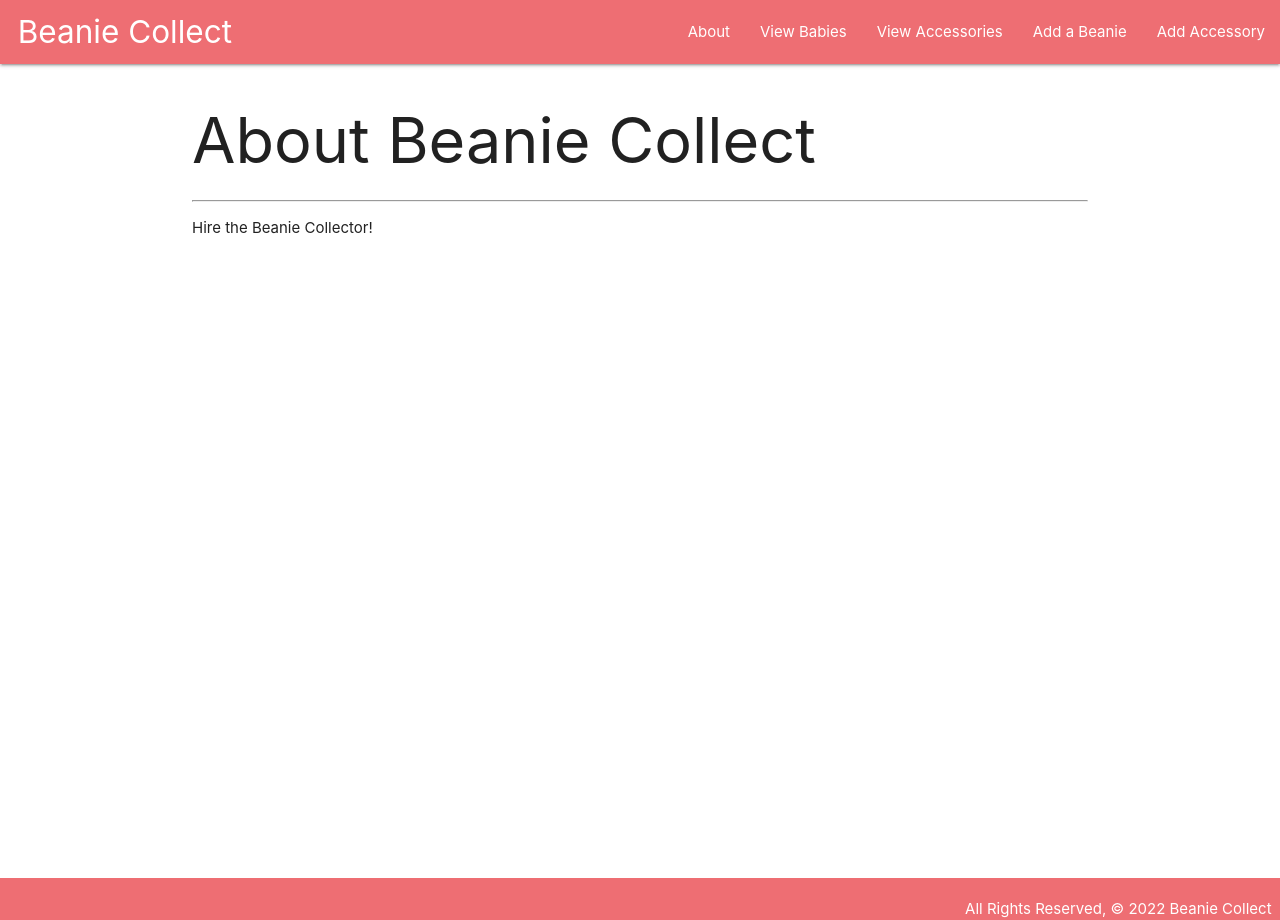
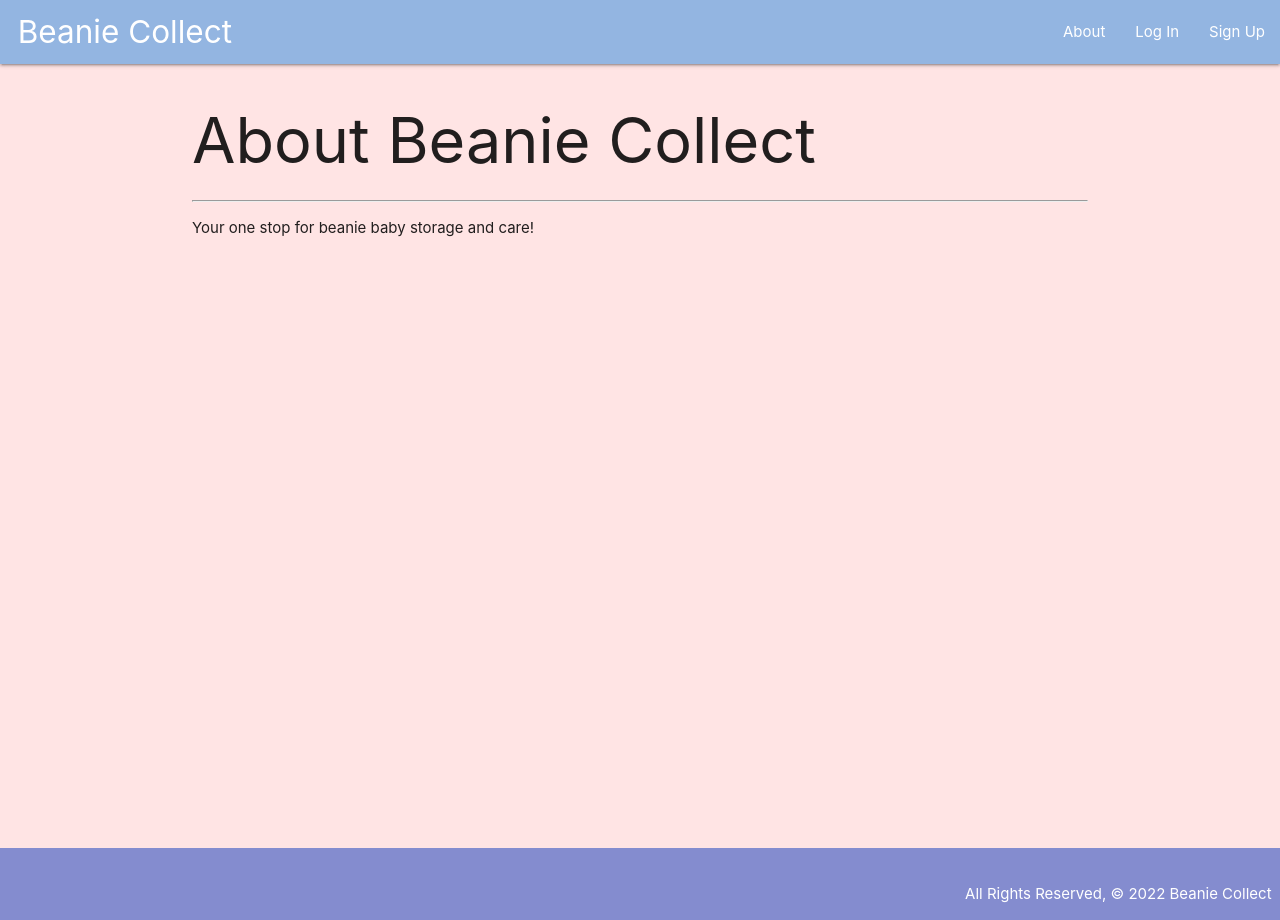
Before and after one commit to rhosrc/Beanie-Collect, a Django app: page /about/ in a window 1280 px wide. Run offline with Django 4.2, Linux system fonts and the light colour scheme.

Commit message:
began styling

```diff
--- a/beaniecollect/settings.py
+++ b/beaniecollect/settings.py
@@ -122,3 +122,6 @@ STATIC_URL = 'static/'
 # https://docs.djangoproject.com/en/4.0/ref/settings/#default-auto-field
 
 DEFAULT_AUTO_FIELD = 'django.db.models.BigAutoField'
+
+LOGIN_REDIRECT_URL = '/beanies'
+LOGOUT_REDIRECT_URL = '/'
--- a/beaniecollect/urls.py
+++ b/beaniecollect/urls.py
@@ -18,5 +18,6 @@ from django.urls import path, include
 
 urlpatterns = [
     path('admin/', admin.site.urls),
-    path('', include('main_app.urls'))
+    path('', include('main_app.urls')),
+    path('accounts/', include('django.contrib.auth.urls'))
 ]
--- a/main_app/models.py
+++ b/main_app/models.py
@@ -1,6 +1,7 @@
 from django.db import models
 from django.urls import reverse
 from datetime import date
+from django.contrib.auth.models import User
 
 LOOK_OVERS = (
     ('B', 'Brushed'),
@@ -28,6 +29,7 @@ class Beanie(models.Model):
     description = models.TextField(max_length=250)
     date_acquired = models.DateField()
     accessories = models.ManyToManyField(Accessory)
+    user = models.ForeignKey(User, on_delete=models.CASCADE)
 
     def __str__(self):
         return self.name
--- a/main_app/static/css/style.css
+++ b/main_app/static/css/style.css
@@ -2,13 +2,23 @@ body {
     display: flex;
     min-height: 100vh;
     flex-direction: column;
+    background-color: #FFE4E4;
 }
 
 main {
     flex: 1 0 auto;
 }
 
+nav {
+    background-color: #93B5E1;
+}
+
 footer {
     padding-top: 0;
     text-align: right;
 }
+
+
+.page-footer {
+    background-color: #848CCF;
+}
--- a/main_app/templates/about.html
+++ b/main_app/templates/about.html
@@ -4,6 +4,6 @@
 
 <h1>About Beanie Collect</h1>
 <hr>
-<p>Hire the Beanie Collector!</p>
+<p>Your one stop for beanie baby storage and care!</p>
 
 {% endblock %}
--- a/main_app/templates/base.html
+++ b/main_app/templates/base.html
@@ -28,20 +28,32 @@
                 <a href="#" data-target="mobile-demo" class="sidenav-trigger right"><i class="material-icons">menu</i></a>
                 <ul class="right hide-on-med-and-down">
                     <li><a href="{% url 'about' %}">About</a></li>
+                    {% if user.is_authenticated %}
                     <li><a href="{% url 'index' %}">View Babies</a></li>
                     <li><a href="{% url 'all_accessories' %}">View Accessories</a></li>
                     <li><a href="{% url 'beanies_create' %}">Add a Beanie</a></li>
                     <li><a href="{% url 'accessories_create' %}">Add Accessory</a></li>
+                    <li><a href="{% url 'logout' %}">Log Out</a></li>
+                    {% else %}
+                    <li><a href="{% url 'login' %}">Log In</a></li>
+                    <li><a href="{% url 'signup' %}">Sign Up</a></li>
+                    {% endif %}
                 </ul>
             </div>
         </nav>
 
         <ul class="sidenav" id="mobile-demo">
             <li><a href="{% url 'about' %}">About</a></li>
+            {% if user.is_authenticated %}
             <li><a href="{% url 'index' %}">View Babies</a></li>
             <li><a href="{% url 'all_accessories' %}">View Accessories</a></li>
             <li><a href="{% url 'beanies_create' %}">Add a Beanie</a></li>
             <li><a href="{% url 'accessories_create' %}">Add Accessory</a></li>
+            <li><a href="{% url 'logout' %}">Log Out</a></li>
+            {% else %}
+            <li><a href="{% url 'login' %}">Log In</a></li>
+            <li><a href="{% url 'signup' %}">Sign Up</a></li>
+            {% endif %}
         </ul>
 
     </header>
@@ -49,10 +61,8 @@
         {% block content %}
         {% endblock %}
     </main>
-    <footer class="page-footer">
-        <div class="right">
-            All Rights Reserved, &copy; 2022 Beanie Collect &nbsp;
-        </div>
+    <footer class="page-footer right">
+       <p>All Rights Reserved, &copy; 2022 Beanie Collect &nbsp;</p>
     </footer>
 </body>
 
--- a/main_app/urls.py
+++ b/main_app/urls.py
@@ -17,5 +17,6 @@ urlpatterns = [
     path('beanies/<int:beanie_id>/add_maintenance/', views.add_maintenance, name='add_maintenance'),
     path('beanies/<int:beanie_id>/assoc_accessory/<int:accessory_id>/', views.assoc_accessory, name='assoc_accessory'),
     path('beanies/<int:beanie_id>/dissoc_accessory/<int:accessory_id>/', views.dissoc_accessory, name='dissoc_accessory'),
-    path('beanies/<int:beanie_id>/add_photo/', views.add_photo, name='add_photo')
+    path('beanies/<int:beanie_id>/add_photo/', views.add_photo, name='add_photo'),
+    path('accounts/signup/', views.signup, name='signup')
 ]
--- a/main_app/views.py
+++ b/main_app/views.py
@@ -2,6 +2,10 @@ from django.shortcuts import render, redirect
 from django.views.generic.edit import CreateView, UpdateView, DeleteView
 from .models import Beanie, Accessory, Photo
 from .forms import MaintenanceForm
+from django.contrib.auth.forms import UserCreationForm
+from django.contrib.auth import login
+from django.contrib.auth.decorators import login_required
+from django.contrib.auth.mixins import LoginRequiredMixin
 
 import boto3
 import uuid
@@ -17,10 +21,12 @@ def home(request):
 def about(request):
     return render(request, 'about.html')
 
+@login_required
 def beanies_index(request):
     beanies = Beanie.objects.all()
     return render(request, 'beanies/index.html', {'beanies': beanies})
 
+@login_required
 def beanies_detail(request, beanie_id):
     beanie = Beanie.objects.get(id=beanie_id)
     maintenance_form = MaintenanceForm()
@@ -33,6 +39,7 @@ def beanies_detail(request, beanie_id):
         'accessories': missing_accessories
     })
 
+@login_required
 def add_maintenance(request, beanie_id):
     # 1) collect form input values
     form = MaintenanceForm(request.POST)
@@ -47,14 +54,17 @@ def add_maintenance(request, beanie_id):
     # 6) redirect the user back to the beanie baby detail page
     return redirect('detail', beanie_id=beanie_id)
 
+@login_required
 def assoc_accessory(request, beanie_id, accessory_id):
     Beanie.objects.get(id=beanie_id).accessories.add(accessory_id)
     return redirect('detail', beanie_id=beanie_id)
 
+@login_required
 def dissoc_accessory(request, beanie_id, accessory_id):
     Beanie.objects.get(id=beanie_id).accessories.remove(accessory_id)
     return redirect('detail', beanie_id=beanie_id)
 
+@login_required
 def add_photo(request, beanie_id):
     # attempt to collect the photo information from the form submission
     photo_file = request.FILES.get('photo-file')
@@ -90,36 +100,69 @@ def add_photo(request, beanie_id):
         # return response as a redirect to the client - redirects to the detail page
     return redirect('detail', beanie_id=beanie_id)
 
-
+@login_required
 def accessories_index(request):
     accessories = Accessory.objects.all()
     return render(request, 'accessories/index.html', {'accessories': accessories})
 
+@login_required
 def accessories_detail(request, accessory_id):
     accessory = Accessory.objects.get(id=accessory_id)
     return render(request, 'accessories/detail.html', {'accessory': accessory})
 
 
-class BeanieCreate(CreateView):
+def signup(request):
+    # we'll need this for our context dictionary, in case there are no errors
+    error_message = ''
+    # check for a POST request (as opposed to a GET request)
+    if request.method == 'POST':
+        # capture form inputs
+        form = UserCreationForm(request.POST)
+        # validate form inputs (make sure everything we need is there)
+        if form.is_valid():
+            # save the new user to the database
+            user = form.save()
+            # log the new user in
+            login(request, user)
+            # redirect to the Beanie Babies index page
+            return redirect('index')
+        # if form is NOT valid
+        else:
+            error_message = 'invalid sign up - please try again'
+            # redirect to signup page (/accounts/signup) and display error message
+    # If GET request
+        # render a signup page with a blank user creation form
+    form = UserCreationForm()
+    context = {
+        'form': form,
+        'error': error_message
+    }
+    return render(request, 'registration/signup.html', context)
+
+
+class BeanieCreate(LoginRequiredMixin, CreateView):
+    model = Beanie
+    fields = ('name', 'animal', 'description', 'date_acquired')
+    def form_valid(self, form):
+        form.instance.user = self.request.user
+        return super().form_valid(form)
+
+class BeanieUpdate(LoginRequiredMixin, UpdateView):
     model = Beanie
     fields = ('name', 'animal', 'description', 'date_acquired')
 
-class BeanieUpdate(UpdateView):
-    model = Beanie
-    fields = ('name', 'animal', 'description', 'date_acquired')
-
-class BeanieDelete(DeleteView):
+class BeanieDelete(LoginRequiredMixin, DeleteView):
     model = Beanie
     success_url = '/beanies/'
 
-class AccessoryCreate(CreateView):
+class AccessoryCreate(LoginRequiredMixin, CreateView):
     model = Accessory
     fields = '__all__'
 
-class AccessoryUpdate(UpdateView):
+class AccessoryUpdate(LoginRequiredMixin, UpdateView):
     model = Accessory
     fields = ('name', 'color')
 
-class AccessoryDelete(DeleteView):
+class AccessoryDelete(LoginRequiredMixin, DeleteView):
     model = Accessory
     success_url = '/accessories'
```
Also changed, not shown: main_app/templates/registration/login.html (added, +13 -0 lines), main_app/templates/registration/signup.html (added, +18 -0 lines), main_app/migrations/0006_beanie_user_alter_maintenance_look_over.py (added).
